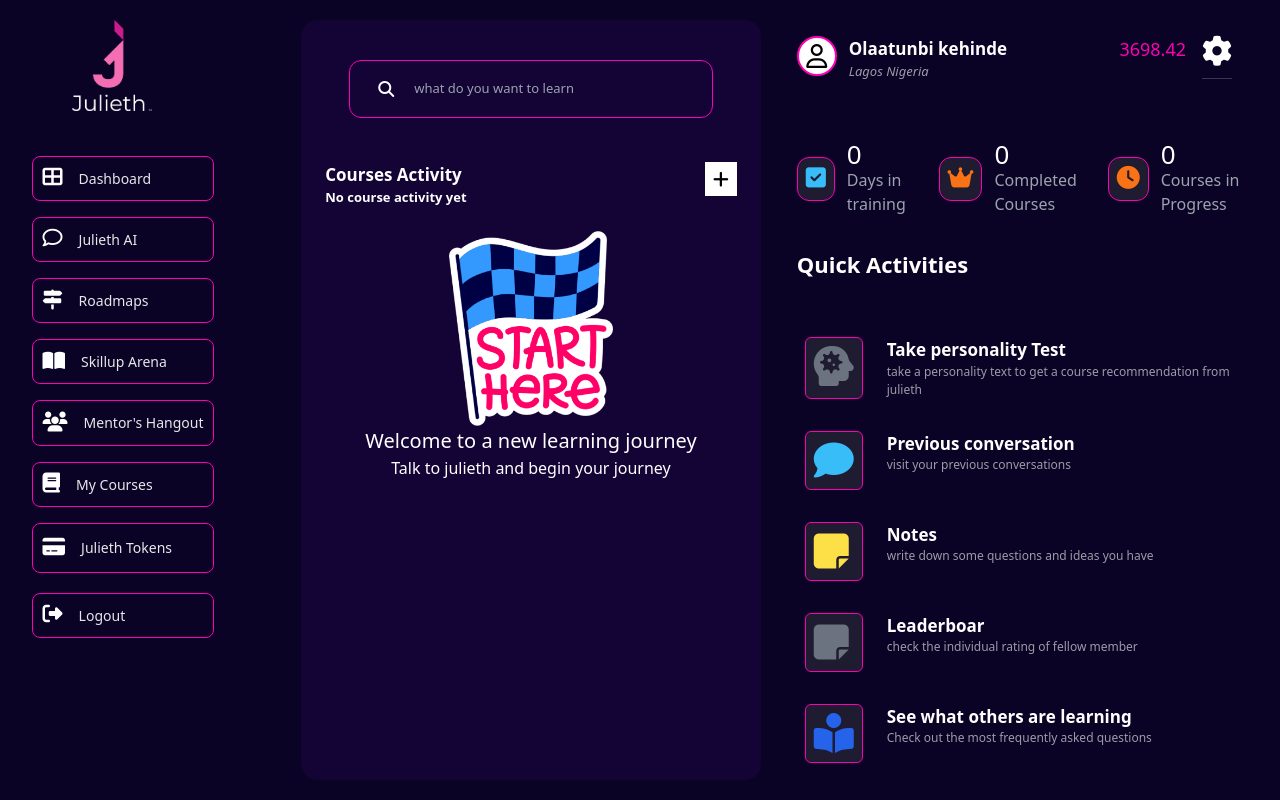
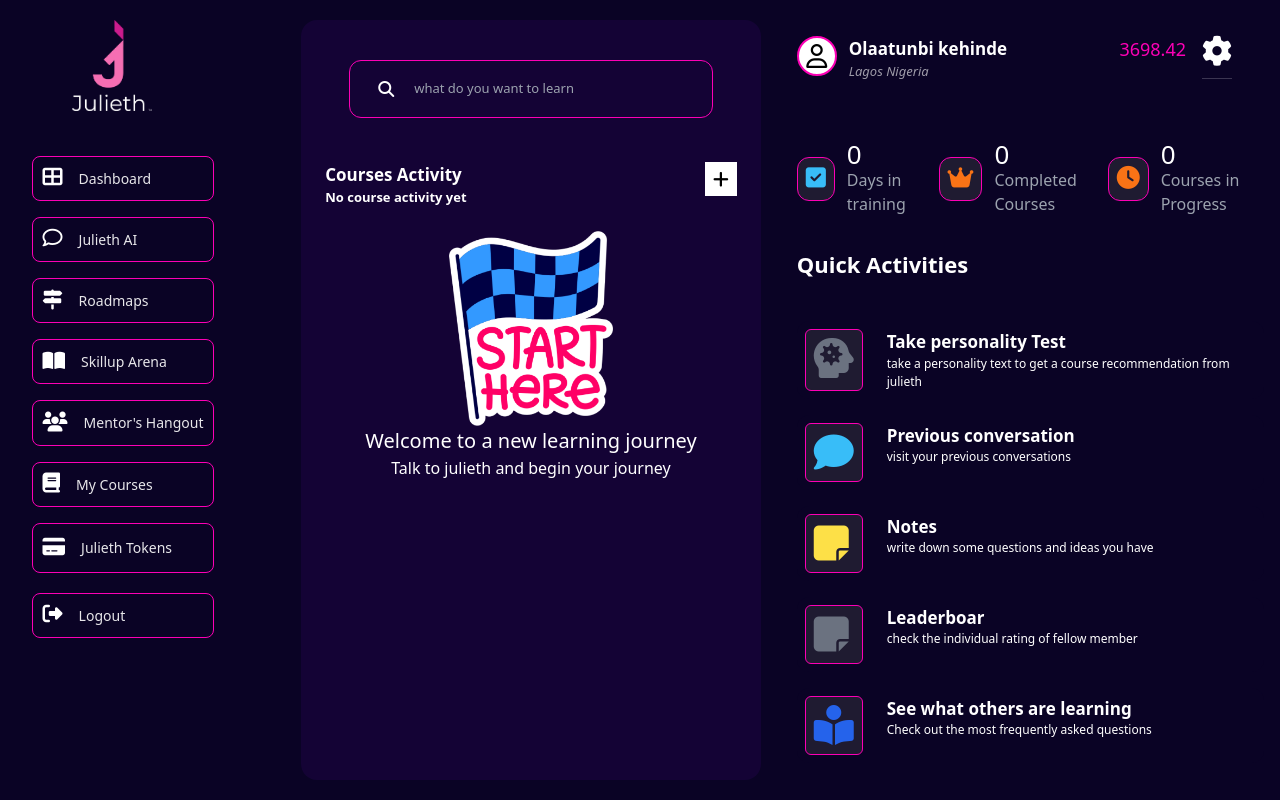
Before and after one commit to Kennytobiloba/dash, a website: page public/index.html in a window 1280 px wide. Drawn offline with Linux system fonts and the light colour scheme.

Commit message:
Your commit message here

```diff
--- a/public/index.html
+++ b/public/index.html
@@ -302,7 +302,7 @@
 
       </div>
       <div class="py-3">
-        <h1 class="font-bold text-[22px] mb-4 text-white">Quick Activities</h1>
+        <h1 class="font-bold text-[22px] mb-2 text-white">Quick Activities</h1>
       </div>
       <div>
         <div>
@@ -313,7 +313,7 @@
               <i class="fa-solid  lg:text-[40px] fa-head-side-virus text-[30px] text-gray-500 w-[40px] max-md:w-[30px]"></i>
             </div>
             <div> <p class="font-semibold text-[17px] max-md:text-[15px] ">Take personality Test</h3>
-            <p class="text-[12px] opacity-60 max-md:text-[10px]">take a personality text to get a course recommendation from julieth</p>
+            <p class="text-[12px] max-md:text-[10px]">take a personality text to get a course recommendation from julieth</p>
           </div>
           </div>
         </div>
@@ -328,7 +328,7 @@
                 <i class="fa-solid fa-comment lg:text-[40px] text-[30px] text-sky-400  w-[40px] max-md:w-[30px]"></i>
               </div>
               <div> <p class="font-semibold text-[17px] max-md:text-[15px] ">Previous conversation</h3>
-              <p class="text-[12px] opacity-60 max-md:text-[10px]">visit your previous conversations</p>
+              <p class="text-[12px]  max-md:text-[10px]">visit your previous conversations</p>
             </div>
             </div>
           </div>
@@ -340,7 +340,7 @@
                 <i class="fa-solid fa-comment lg:text-[40px] fa-note-sticky text-[30px] text-yellow-300  w-[40px] max-md:w-[30px]"></i>
               </div>
               <div> <p class="font-semibold text-[17px] max-md:text-[15px] ">Notes</h3>
-              <p class="text-[12px] opacity-60 max-md:text-[10px]">write down some questions and ideas you have</p>
+              <p class="text-[12px]  max-md:text-[10px]">write down some questions and ideas you have</p>
             </div>
             </div>
           </div>
@@ -352,7 +352,7 @@
                 <i class="fa-solid fa-comment lg:text-[40px]  fa-note-sticky fa-head-side-virus text-[30px] text-gray-500 w-[40px] max-md:w-[30px]"></i>
               </div>
               <div> <p class="font-semibold text-[17px] max-md:text-[15px] ">Leaderboar</h3>
-              <p class="text-[12px] opacity-60 max-md:text-[10px]">check the individual rating of fellow member</p>
+              <p class="text-[12px]  max-md:text-[10px]">check the individual rating of fellow member</p>
             </div>
             </div>
           </div>
@@ -366,7 +366,7 @@
                 <i class="fa-solid fa-comment fa-book-open-reader text-[30px] lg:text-[40px] text-blue-600 w-[40px] max-md:w-[30px]"></i>
               </div>
               <div> <p class="font-semibold text-[17px] max-md:text-[15px] text-white">See what others are learning</h3>
-              <p class="text-[12px] opacity-60 max-md:text-[10px]">Check out the most frequently asked questions</p>
+              <p class="text-[12px] max-md:text-[10px]">Check out the most frequently asked questions</p>
             </div>
             </div>
           </div>
```
Also changed, not shown: public/style.css.
